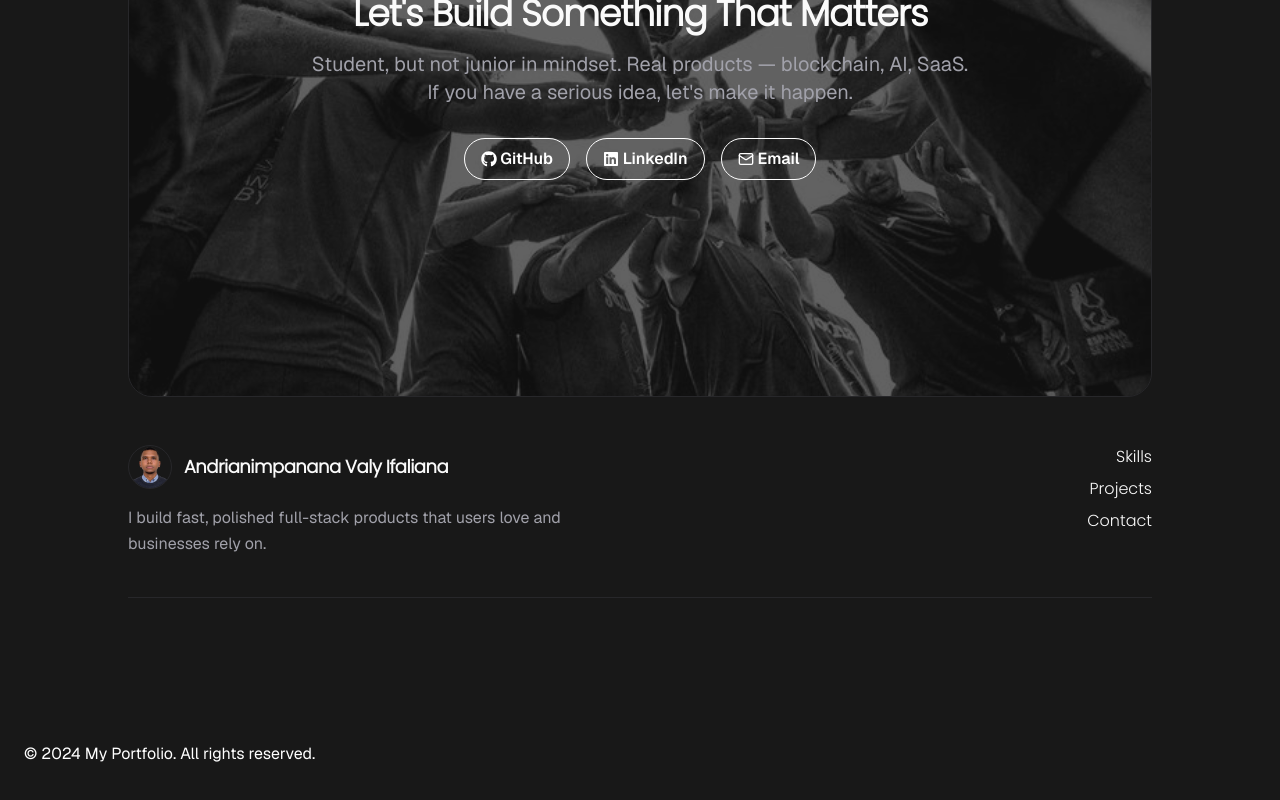
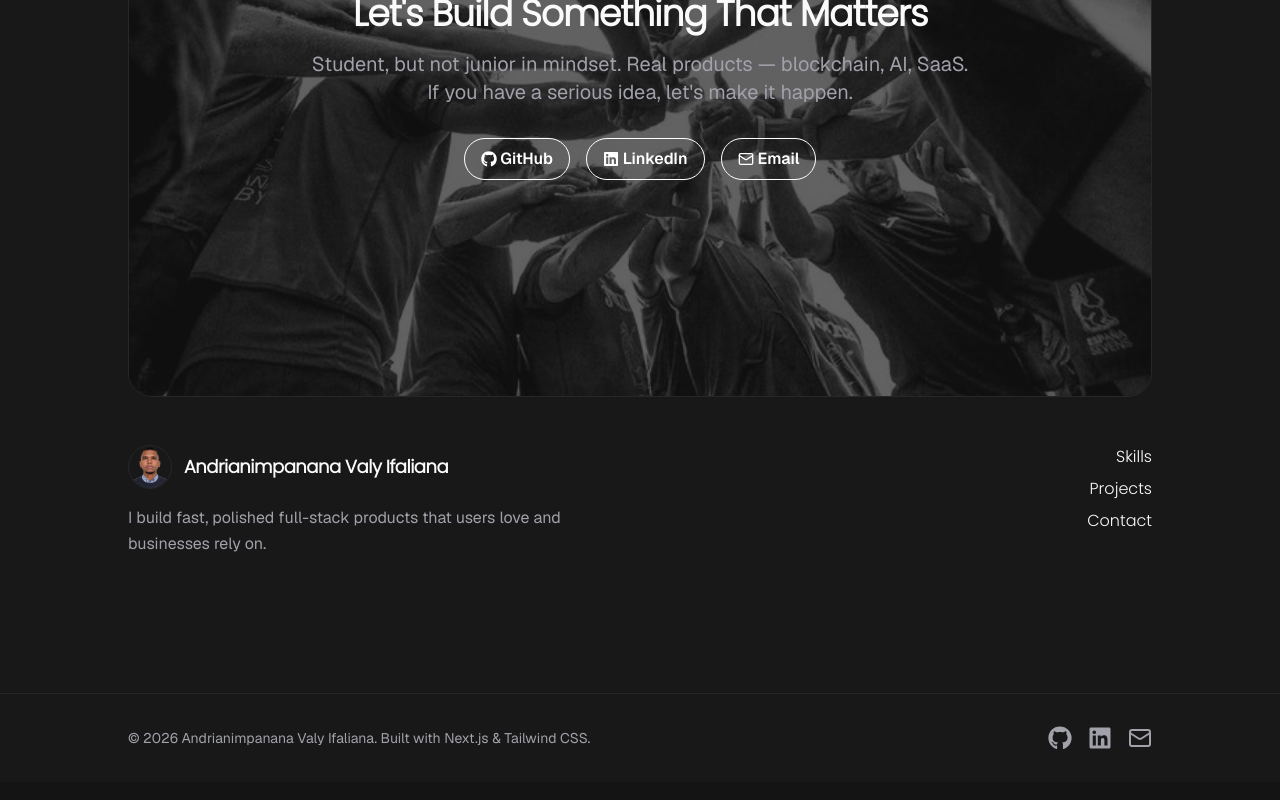
Before and after one commit to Valyfaliana/my-portfolio, a Next.js app: page / in a window 1280 px wide. Shown: the part 3492-4292 px from the top of the page. Built offline with nearby package versions, Linux system fonts and the light colour scheme.

Commit message:
change: footer section

```diff
--- a/components/sections/Footer.tsx
+++ b/components/sections/Footer.tsx
@@ -1,8 +1,32 @@
+import { links } from "@/lib/data";
+import { Mail } from "lucide-react";
+import { FaGithub, FaLinkedin } from "react-icons/fa";
+
+const iconMap = { Github: FaGithub, Linkedin: FaLinkedin, Mail };
+
 export default function Footer() {
   return (
-    <footer className="footer bg-surface flex flex-col justify-center py-12 px-6">
-      <div className="footer-content">
-        <p>&copy; 2024 My Portfolio. All rights reserved.</p>
+    <footer className="bg-surface border-t border-border py-8 px-6 text-center">
+      <div className="mx-auto max-w-5xl flex flex-col md:flex-row items-center justify-between gap-4">
+        <p className="text-sm text-muted">
+          © {new Date().getFullYear()} Andrianimpanana Valy Ifaliana. Built with Next.js & Tailwind CSS.
+        </p>
+        <div className="flex items-center justify-center gap-4">
+          {links.map((link) => {
+            const Icon = iconMap[link.icon as keyof typeof iconMap];
+            return (
+              <a
+                key={link.label}
+                href={link.url}
+                target="_blank"
+                rel="noopener noreferrer"
+                className="text-muted hover:text-accent transition-colors"
+              >
+                {Icon && <Icon size={24} />}
+              </a>
+            );
+          })}
+        </div>
       </div>
     </footer>
   );
--- a/components/ui/ContactFooter.tsx
+++ b/components/ui/ContactFooter.tsx
@@ -3,7 +3,7 @@ import RoundAvatar from "./RoundAvatar";
 
 export default function ContactFooter() {
   return (
-    <div className="mt-12 flex flex-col gap-8 border-b border-border pb-10 md:flex-row md:items-start md:justify-between">
+    <div className="mt-12 flex flex-col gap-8 pb-10 md:flex-row md:items-start md:justify-between">
       <div className="flex flex-col gap-4">
         <div className="flex items-center gap-3">
           <RoundAvatar
```
